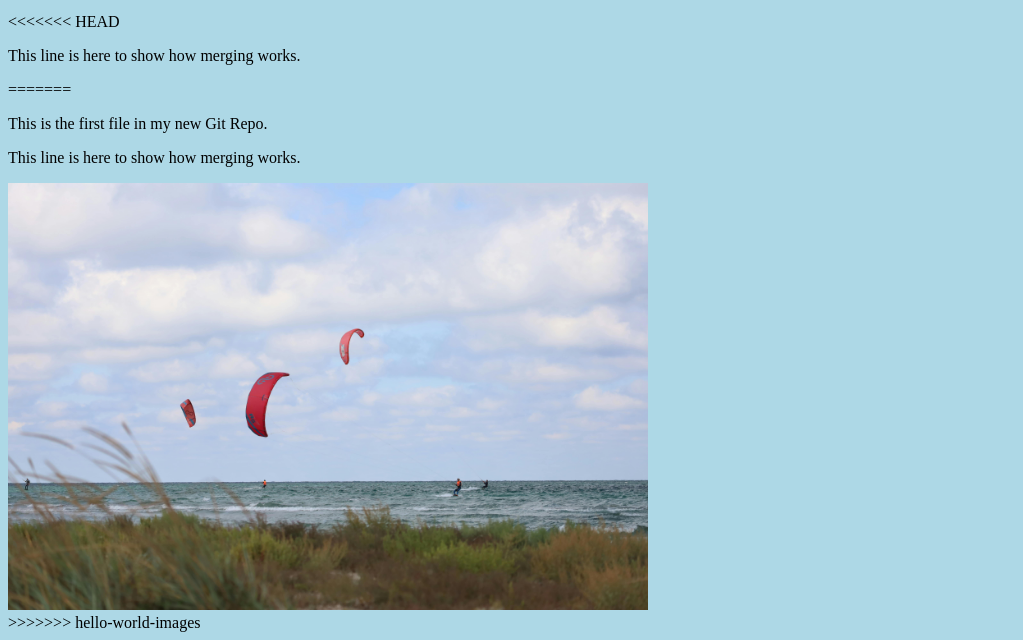
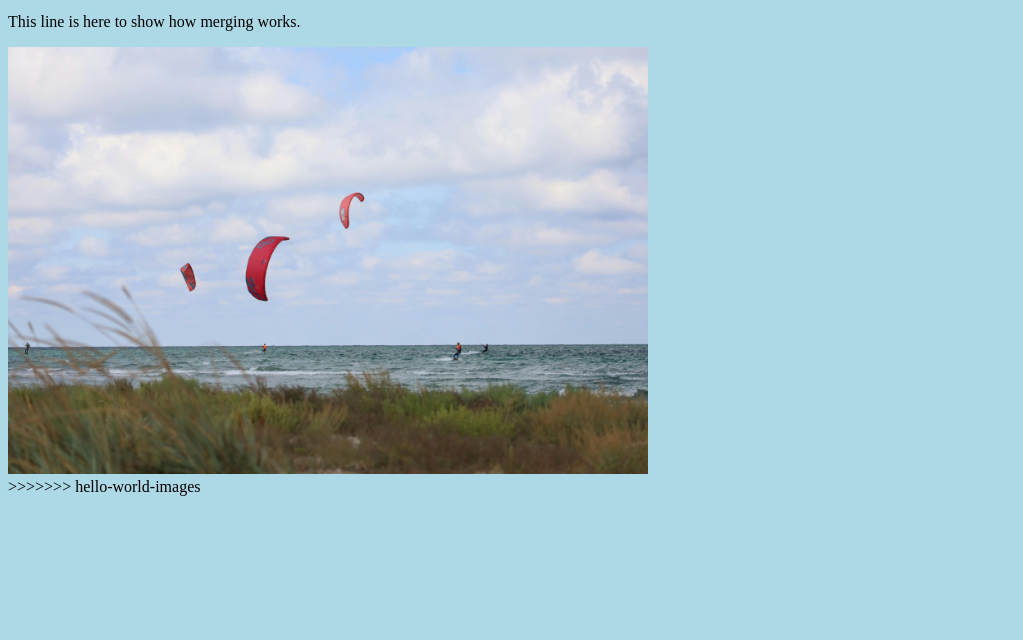
Before and after one commit to faizoh/hello-world, a plain HTML site: page index.html in a window 1280 px wide. Shown: the part 841-1481 px from the top of the page, without its empty margins (0-1023 px from the left). After the commit the page ends 1345 px from the top, so only its background shows below. Drawn offline with Linux system fonts and the light colour scheme.

Commit message:
Updated index.html. Resized image

```diff
--- a/index.html
+++ b/index.html
@@ -11,10 +11,6 @@
 <h1>Hello World!</h1>
 <div><img src="img_hello_world.jpg" alt="Hello World from Space" style="width:100%;max-width:960px"></div>
 <p>This is the first file in my new Git Repo.</p>
-<<<<<<< HEAD
-<p>This line is here to show how merging works.</p>
-=======
-<p>This is the first file in my new Git Repo.</p>
 <p>This line is here to show how merging works.</p>
 <div><img src="img_hello_git.jpg" alt="Hello Git" style="width:100%;max-width:640px"></div>
 >>>>>>> hello-world-images
```
